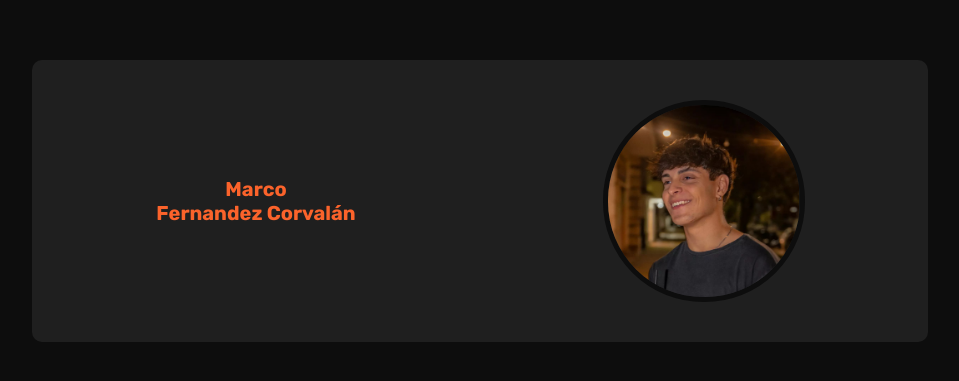
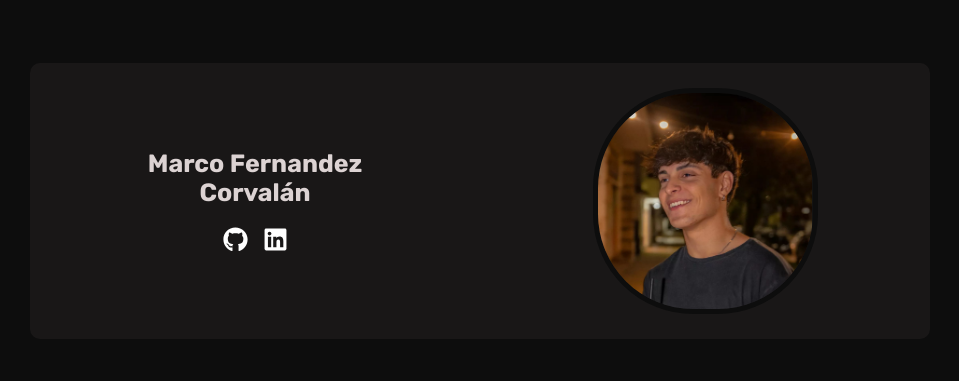
Before and after one commit to Marcofernandezcorvalan/Porfolio, a React (Vite) app: page / in a window 1280 px wide. Shown: the part 139-520 px from the top of the page, without its empty margins (160-1119 px from the left). Built offline with nearby package versions, Linux system fonts and the light colour scheme.

Commit message:
hero modified.

```diff
--- a/package.json
+++ b/package.json
@@ -12,6 +12,7 @@
   "dependencies": {
     "react": "^18.2.0",
     "react-dom": "^18.2.0",
+    "react-icons": "^5.0.1",
     "react-router-dom": "^6.21.1",
     "styled-components": "^6.1.1"
   },
--- a/src/assets/GlobalStyles.js
+++ b/src/assets/GlobalStyles.js
@@ -3,7 +3,7 @@ import { createGlobalStyle } from "styled-components";
 export const GlobalStyles = createGlobalStyle`
     :root {
     --background: #0d0d0d;
-    --secondbg: #1f1f1f;
+    --secondbg: #221f1f96;
     --text: #fff;
     --secondtext: #76b900;
     --thirdtext: #9bd23d;
--- a/src/components/layout/Layout.jsx
+++ b/src/components/layout/Layout.jsx
@@ -4,14 +4,14 @@ import { useLocation } from "react-router-dom";
 
 export const LayoutStd = styled.div`
 	display: flex;
-	/* align-items: center;
-	justify-content: center; */
+	align-items: center;
+	justify-content: center;
 	height: calc(100vh - 120px);
 	margin: 0 auto;
 	& p {
 		text-align: center;
 	}
-	max-width: 1300px;
+	max-width: 1000px;
 `;
 
 export const ContentCont = styled.div`
@@ -19,7 +19,7 @@ export const ContentCont = styled.div`
 	align-items: center;
 	justify-content: center;
 	flex-direction: column;
-	width: 100%;
+	width: 90%;
 `;
 
 const Layout = ({ children }) => {
--- a/src/pages/Home/Home.jsx
+++ b/src/pages/Home/Home.jsx
@@ -1,15 +1,18 @@
 import React from "react";
 import styled from "styled-components";
 import imgPerfil from "../../assets/img/foto_de_perfil (2).png";
+import { FaGithub } from "react-icons/fa6";
+import { FaLinkedin } from "react-icons/fa";
 
 export const Hero = styled.div`
 	display: flex;
 	align-items: center;
-	justify-content: space-between;
-	width: 70%;
+	justify-content: space-evenly;
+	width: 100%;
 	/* gap: 30px; */
 	background-color: var(--secondbg);
-	padding: 40px 0px;
+	/* background-color: #221f1f96; */
+	padding: 25px 0px;
 	border-radius: 10px;
 `;
 
@@ -22,8 +25,11 @@ export const ContTitle = styled.div`
 `;
 
 export const Name = styled.h2`
-	font-size: 20px;
-	color: #fb632b;
+	font-size: 25px;
+	color: #dcd3d3;
+	width: 60%;
+	text-align: center;
+	text-wrap: balance;
 `;
 
 export const ImgCont = styled.div`
@@ -34,8 +40,18 @@ export const ImgCont = styled.div`
 
 export const Img = styled.img`
 	border-radius: 100px;
-	width: 45%;
+	width: 50%;
 	border: 5px solid var(--background);
+`;
+
+export const IconsCont = styled.div`
+	display: flex;
+	justify-content: center;
+	align-items: center;
+	margin-top: 20px;
+	/* height: 40px;
+	width: 40px; */
+	gap: 15px;
 `;
 
 const Home = () => {
@@ -43,8 +59,20 @@ const Home = () => {
 		<>
 			<Hero>
 				<ContTitle>
-					<Name>Marco</Name>
-					<Name>Fernandez Corvalán</Name>
+					{/* <Name>Marco</Name> */}
+					<Name> Marco Fernandez Corvalán</Name>
+					<IconsCont>
+						<FaGithub
+							style={{ fontSize: "25px", cursor: "pointer" }}
+							onMouseOver={({ target }) => (target.style.color = "lightgreen")}
+							onMouseOut={({ target }) => (target.style.color = "white")}
+						/>
+						<FaLinkedin
+							style={{ fontSize: "25px", cursor: "pointer" }}
+							onMouseOver={({ target }) => (target.style.color = "lightblue")}
+							onMouseOut={({ target }) => (target.style.color = "white")}
+						/>
+					</IconsCont>
 				</ContTitle>
 				<ImgCont>
 					<Img src={imgPerfil} alt="Imagen de perfil" />
```
Also changed, not shown: 1 other file (tests, documents, lock files or other folders).
